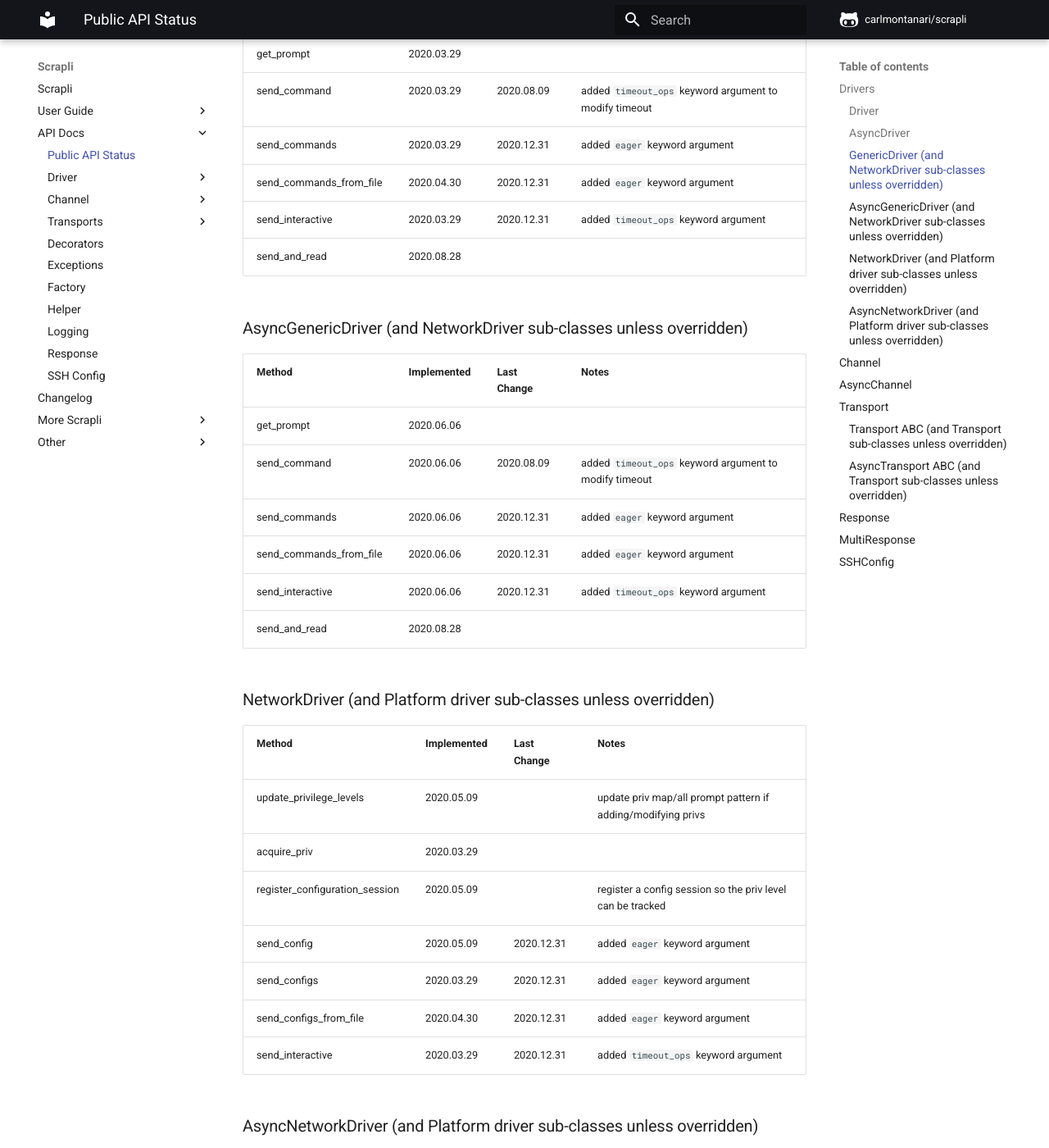
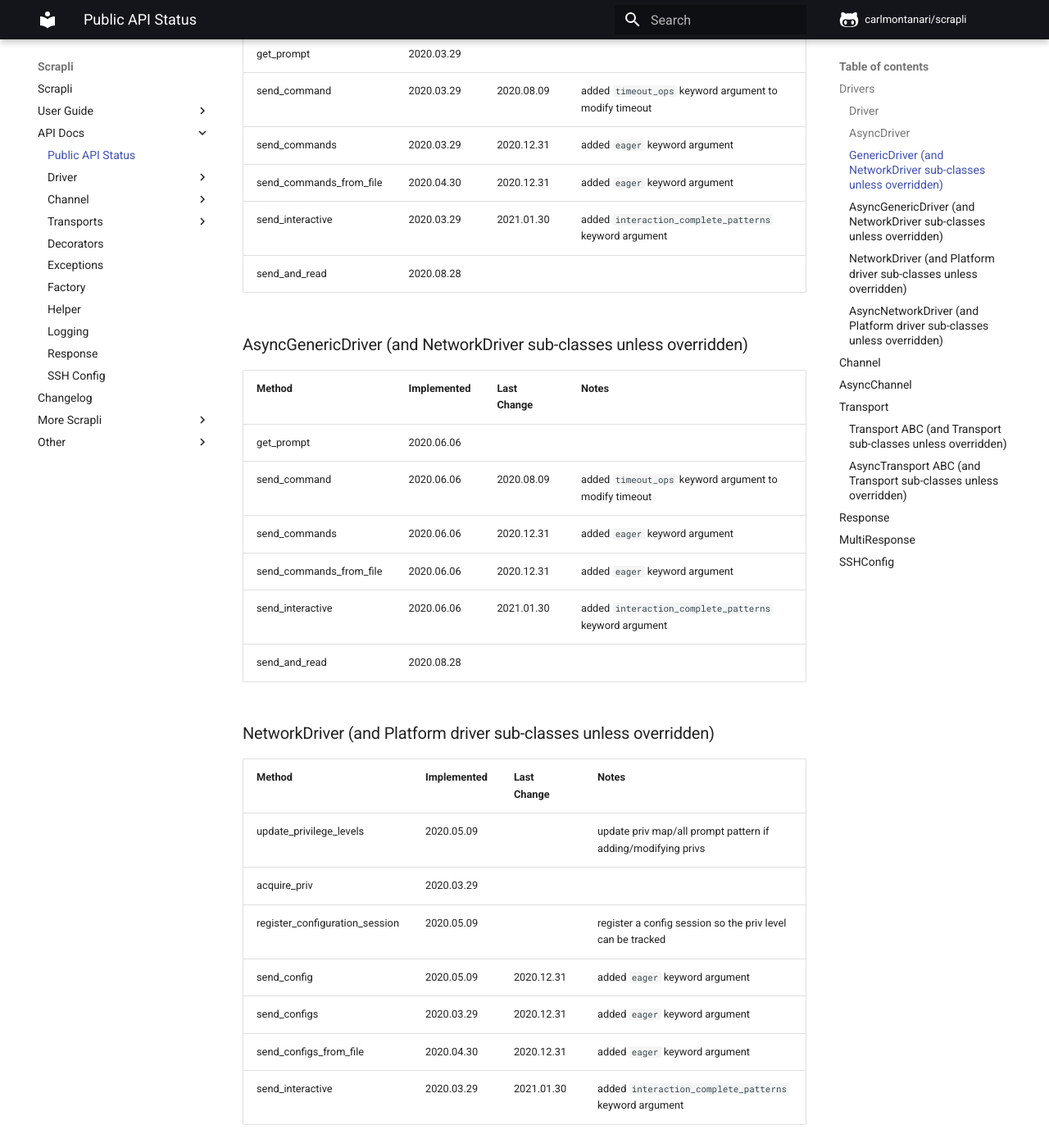
Before and after one commit to carlmontanari/scrapli, an MkDocs documentation site: the page built from docs/public_api_status.md, in a window 1280 px wide and 1400 px high, scrolled down 944 px. Shown: the whole window at 82% size. Built offline with MkDocs 1.6.1 and Material for MkDocs 9.7.7, drawn with Linux system fonts in a browser that asks for light colours; comment, search, counter and statistics services are not loaded; some of the changed text lies outside the part shown.

Commit message:
changelog updates

```diff
--- a/docs/public_api_status.md
+++ b/docs/public_api_status.md
@@ -32,7 +32,7 @@ Note that all public methods, unless otherwise noted, are available in sync and
 | send_command                  | 2020.03.29  | 2020.08.09  | added `timeout_ops` keyword argument to modify timeout       |
 | send_commands                 | 2020.03.29  | 2020.12.31  | added `eager` keyword argument                               |
 | send_commands_from_file       | 2020.04.30  | 2020.12.31  | added `eager` keyword argument                               |
-| send_interactive              | 2020.03.29  | 2020.12.31  | added `timeout_ops` keyword argument                         |
+| send_interactive              | 2020.03.29  | 2021.01.30  | added `interaction_complete_patterns` keyword argument       |
 | send_and_read                 | 2020.08.28  |             |                                                              |
 
 
@@ -44,7 +44,7 @@ Note that all public methods, unless otherwise noted, are available in sync and
 | send_command                  | 2020.06.06  | 2020.08.09  | added `timeout_ops` keyword argument to modify timeout       |
 | send_commands                 | 2020.06.06  | 2020.12.31  | added `eager` keyword argument                               |
 | send_commands_from_file       | 2020.06.06  | 2020.12.31  | added `eager` keyword argument                               |
-| send_interactive              | 2020.06.06  | 2020.12.31  | added `timeout_ops` keyword argument                         |
+| send_interactive              | 2020.06.06  | 2021.01.30  | added `interaction_complete_patterns` keyword argument       |
 | send_and_read                 | 2020.08.28  |             |                                                              |
 
 
@@ -58,7 +58,7 @@ Note that all public methods, unless otherwise noted, are available in sync and
 | send_config                   | 2020.05.09  | 2020.12.31  | added `eager` keyword argument                               |
 | send_configs                  | 2020.03.29  | 2020.12.31  | added `eager` keyword argument                               |
 | send_configs_from_file        | 2020.04.30  | 2020.12.31  | added `eager` keyword argument                               |
-| send_interactive              | 2020.03.29  | 2020.12.31  | added `timeout_ops` keyword argument                         |
+| send_interactive              | 2020.03.29  | 2021.01.30  | added `interaction_complete_patterns` keyword argument       |
 
 
 ### AsyncNetworkDriver (and Platform driver sub-classes unless overridden)
@@ -71,7 +71,7 @@ Note that all public methods, unless otherwise noted, are available in sync and
 | send_config                   | 2020.06.06  | 2020.12.31  | added `eager` keyword argument                               |
 | send_configs                  | 2020.06.06  | 2020.12.31  | added `eager` keyword argument                               |
 | send_configs_from_file        | 2020.06.06  | 2020.12.31  | added `eager` keyword argument                               |
-| send_interactive              | 2020.06.06  | 2020.12.31  | added `timeout_ops` keyword argument                         |
+| send_interactive              | 2020.06.06  | 2021.01.30  | added `interaction_complete_patterns` keyword argument       |
 
 
 ## Channel
```
Also changed, not shown: docs/changelog.md (+1 -1 lines).
